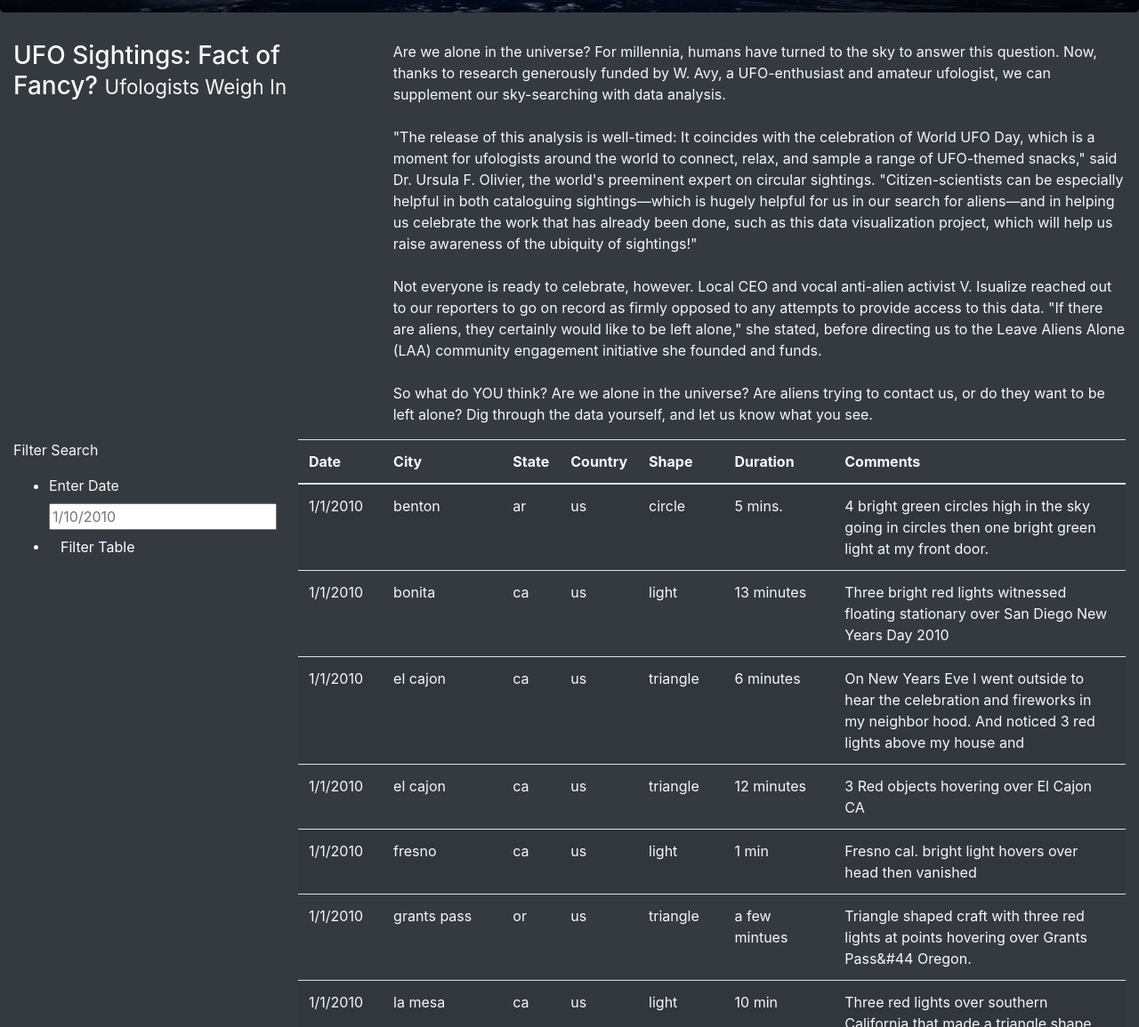
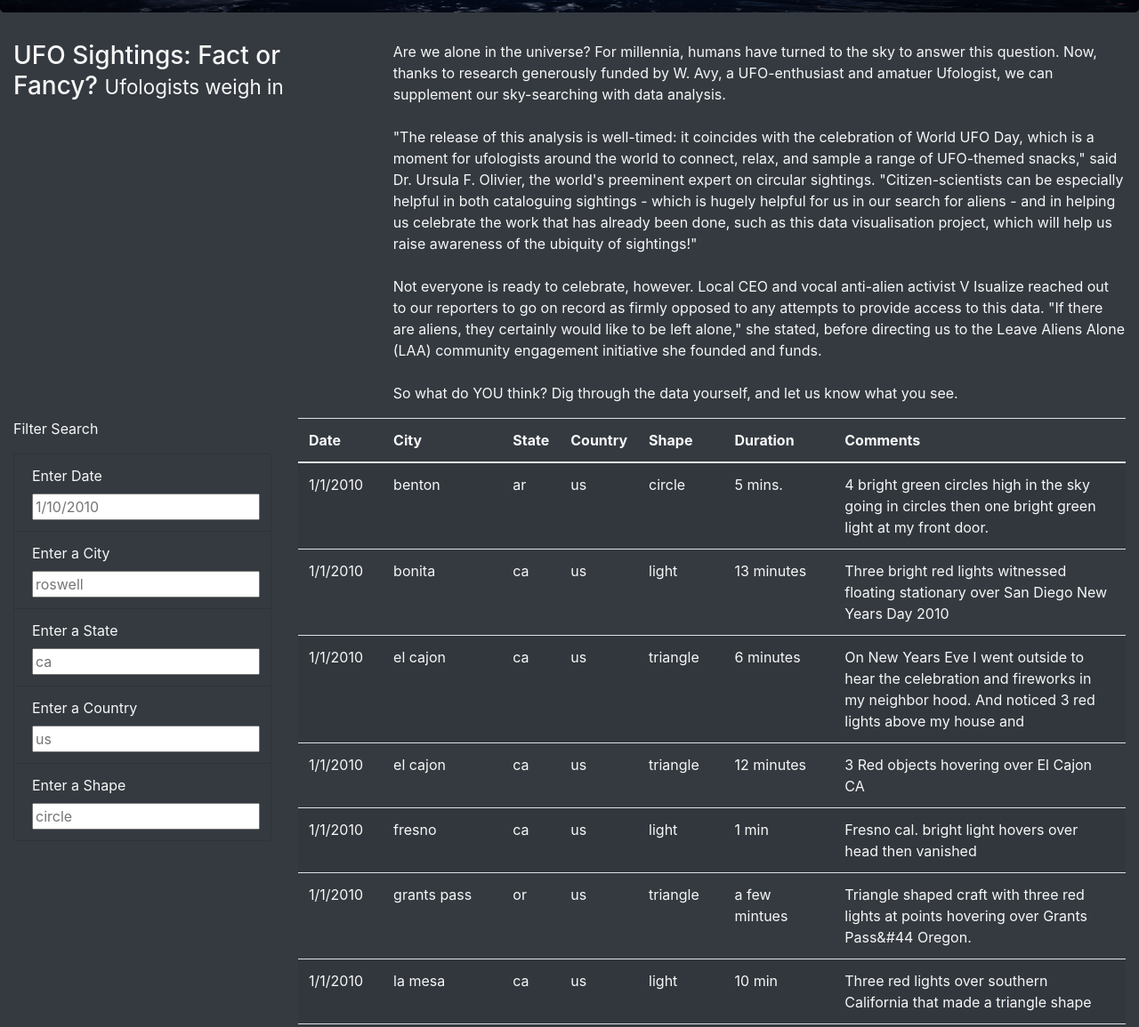
Before and after one commit to amoli127/UFOs, a plain HTML site: page index.html in a window 1280 px wide. Shown: the part 245-1400 px from the top of the page at 89% size. Drawn offline with nearby package versions, Linux system fonts and the light colour scheme.

Commit message:
adding challenge code

```diff
--- a/index.html
+++ b/index.html
@@ -1,68 +1,96 @@
 <!DOCTYPE html>
 <html lang="en">
-
   <head>
-    <meta charset="UTF-8">
-    <meta name="viewport" content="width=device-width, initial-scale=1.0">
-    <meta http-equiv="X-UA-Compatible" content="ie=edge">
+    <meta charset="UTF-8" />
+    <meta name="viewport" content="width=device-width, initial-scale=1.0" />
+    <meta http-equiv="X-UA-Compatible" content="ie=edge" />
     <title>UFO Finder</title>
     <link
       rel="stylesheet"
       href="https://maxcdn.bootstrapcdn.com/bootstrap/4.0.0/css/bootstrap.min.css"
       integrity="sha384-Gn5384xqQ1aoWXA+058RXPxPg6fy4IWvTNh0E263XmFcJlSAwiGgFAW/dAiS6JXm"
       crossorigin="anonymous"
-    /><link rel="stylesheet" href="static/css/style.css">
-
+    />
+    <link rel="stylesheet" href="static/css/style.css" />
   </head>
 
   <body class="bg-dark">
     <div class="wrapper">
+      <!-- Navbar -->
       <nav class="navbar navbar-dark bg-dark navbar-expand-lg">
         <a class="navbar-brand" href="index.html">UFO Sightings</a>
       </nav>
-        </div>
+      <!-- Jumbotron -->
       <div class="jumbotron">
         <h1 class="display-4">The Truth is Out There</h1>
       </div>
 
+      <!-- Article title and paragraph -->
       <div class="container-fluid">
         <div class="row">
-              <div class="col-md-4">
-                <h3>UFO Sightings: Fact of Fancy? <small>Ufologists Weigh In</small></h3>
+          <div class="col-md-4 article-title">
+            <h3>UFO Sightings: Fact or Fancy? <small>Ufologists weigh in</small></h3>
           </div>
-              <div class="col-md-8">
+          <div class="col-md-8 article-p">
             <p>
-                  Are we alone in the universe? For millennia, humans have turned to the sky to answer this question. Now, thanks to research generously funded by W. Avy, a UFO-enthusiast and amateur ufologist, we can supplement our sky-searching with data analysis.<br><br>"The release of this analysis is well-timed: It coincides with the celebration of World UFO Day, which is a moment for ufologists around the world to connect, relax, and sample a range of UFO-themed snacks," said Dr. Ursula F. Olivier, the world's preeminent expert on circular sightings. "Citizen-scientists can be especially helpful in both cataloguing sightings—which is hugely helpful for us in our search for aliens—and in helping us celebrate the work that has already been done, such as this data visualization project, which will help us raise awareness of the ubiquity of sightings!"<br><br>Not everyone is ready to celebrate, however. Local CEO and vocal anti-alien activist V. Isualize reached out to our reporters to go on record as firmly opposed to any attempts to provide access to this data. "If there are aliens, they certainly would like to be left alone," she stated, before directing us to the Leave Aliens Alone (LAA) community engagement initiative she founded and funds.<br><br>So what do YOU think? Are we alone in the universe? Are aliens trying to contact us, or do they want to be left alone? Dig through the data yourself, and let us know what you see.
-
-
+              Are we alone in the universe? For millennia, humans have turned to the sky to answer
+              this question. Now, thanks to research generously funded by W. Avy, a UFO-enthusiast
+              and amatuer Ufologist, we can supplement our sky-searching with data analysis. <br><br>"The
+              release of this analysis is well-timed: it coincides with the celebration of World UFO
+              Day, which is a moment for ufologists around the world to connect, relax, and sample a
+              range of UFO-themed snacks," said Dr. Ursula F. Olivier, the world's preeminent expert
+              on circular sightings. "Citizen-scientists can be especially helpful in both
+              cataloguing sightings - which is hugely helpful for us in our search for aliens - and
+              in helping us celebrate the work that has already been done, such as this data
+              visualisation project, which will help us raise awareness of the ubiquity of
+              sightings!"<br><br> Not everyone is ready to celebrate, however. Local CEO and vocal
+              anti-alien activist V Isualize reached out to our reporters to go on record as firmly
+              opposed to any attempts to provide access to this data. "If there are aliens, they
+              certainly would like to be left alone," she stated, before directing us to the Leave
+              Aliens Alone (LAA) community engagement initiative she founded and funds. <br><br>So what do
+              YOU think? Dig through the data yourself, and let us know what you see.
             </p>
           </div>
         </div>
       </div>
+
+      <!-- Filter -->
       <div class="container-fluid">
         <div class="row">
           <div class="col-md-3">
             <form class="bg-dark">
               <p>Filter Search</p>
-                  <ul class="bg-dark">
-                    <li class="bg-dark">
-                      <label for="date">Enter Date</label>
+              <ul class="list-group">
+                <li class="list-group-item bg-dark">
+                  <label for="datetime">Enter Date</label>
                   <input type="text" placeholder="1/10/2010" id="datetime" />
                 </li>
-                    <li class="bg-dark">
-                       <button id="filter-btn" type="button" class="btn btn-dark">
-                         Filter Table
-                       </button>
+              </li>
+              <li class="list-group-item bg-dark" >
+                  <label for="city">Enter a City</label>
+                  <input type="text" placeholder="roswell" id="city" />
+              </li>
+              <li class="list-group-item bg-dark" >
+                  <label for="state">Enter a State</label>
+                  <input type="text" placeholder="ca" id="state" />
+              </li>
+              <li class="list-group-item bg-dark" >
+                  <label for="country">Enter a Country</label>
+                  <input type="text" placeholder="us" id="country" />
+              </li>
+              <li class="list-group-item bg-dark" >
+                  <label for="shape">Enter a Shape</label>
+                  <input type="text" placeholder="circle" id="shape" />
                 </li>
               </ul>
             </form>
+          </div>
 
-              </div>
+          <!-- Table -->
           <div class="col-md-9">
             <table class="table table-striped">
               <thead>
                 <tr>
-
                   <th>Date</th>
                   <th>City</th>
                   <th>State</th>
@@ -70,22 +98,16 @@
                   <th>Shape</th>
                   <th>Duration</th>
                   <th>Comments</th>
-
                 </tr>
               </thead>
               <tbody></tbody>
             </table>
           </div>
-
         </div>
       </div>
     </div>
-          <script src="https://cdnjs.cloudflare.com/ajax/libs/d3/4.12.0/d3.js"></script>
+    <script src="https://cdnjs.cloudflare.com/ajax/libs/d3/4.11.0/d3.js"></script>
     <script src="static/js/data.js"></script>
     <script src="static/js/app.js"></script>
-
-
-
   </body>
-
 </html>
```
Lines whose indentation alone changed are shown as unchanged.
